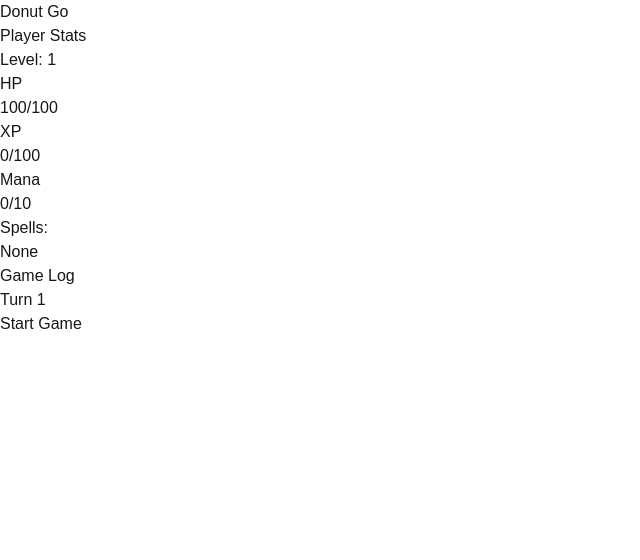
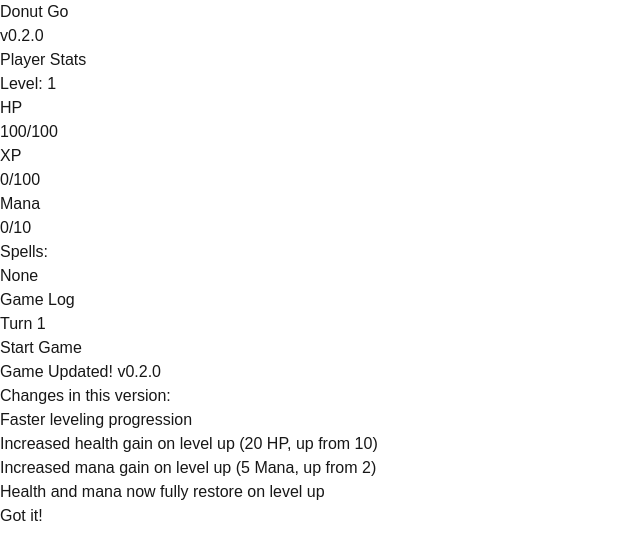
Before and after one commit to natalie-rootcause87/boilerplate-go, a Next.js app: page / in a window 1280 px wide. Shown: the top 560 px of the page, without its empty margins (0-640 px from the left). Built offline with nearby package versions, Linux system fonts and the light colour scheme.

Commit message:
Versioning

```diff
--- a/src/app/components/Game.tsx
+++ b/src/app/components/Game.tsx
@@ -3,6 +3,8 @@ import GameState, { PartialGameState, LogEntry } from '../utils/GameState';
 import EventManager from '../utils/EventManager';
 import Spell, { allSpells } from '../utils/Spell';
 import ProgressBar from './ProgressBar';
+
+const GAME_VERSION = "v0.2.0"; // Increment this when making gameplay changes
 
 export default function Game() {
   const [gameState, setGameState] = useState<GameState | null>(null);
@@ -16,6 +18,7 @@ export default function Game() {
   const [isTurnPaused, setIsTurnPaused] = useState(false);
   const [isSpellReplaceModalOpen, setIsSpellReplaceModalOpen] = useState(false);
   const [newSpellName, setNewSpellName] = useState<string>('');
+  const [isFirstVisit, setIsFirstVisit] = useState(false);
 
   useEffect(() => {
     const newGameState = new GameState();
@@ -51,6 +54,14 @@ export default function Game() {
       setIsSpellReplaceModalOpen(true);
     }
   }, [gameState?.player.spellToReplace]);
+
+  useEffect(() => {
+    const lastVersion = localStorage.getItem('gameVersion');
+    if (!lastVersion || lastVersion !== GAME_VERSION) {
+      setIsFirstVisit(true);
+      localStorage.setItem('gameVersion', GAME_VERSION);
+    }
+  }, []);
 
   const getUpdatedGameLog = (prev: GameState | null) => {
     if (!prev || prev.isGameOver) {
@@ -231,6 +242,11 @@ export default function Game() {
     }
   };
 
+  const dismissVersionModal = () => {
+    setIsFirstVisit(false);
+    localStorage.setItem('gameVersion', GAME_VERSION);
+  };
+
   if (!gameState) {
     return <div>Loading...</div>;
   }
@@ -242,6 +258,7 @@ export default function Game() {
         <h1 className="text-xl sm:text-3xl font-extrabold tracking-wide uppercase">
           Donut Go
         </h1>
+        <div className="text-xs opacity-75 mt-1">{GAME_VERSION}</div>
       </header>
 
       {/* Main Container */}
@@ -580,6 +597,29 @@ export default function Game() {
           </div>
         </div>
       )}
+
+      {isFirstVisit && (
+        <div className="fixed inset-0 bg-black bg-opacity-50 flex items-center justify-center p-4 z-50">
+          <div className="bg-white text-black p-4 sm:p-6 rounded-lg shadow-lg w-full max-w-md">
+            <h2 className="text-lg sm:text-xl font-bold mb-4">Game Updated! {GAME_VERSION}</h2>
+            <div className="space-y-2 mb-6">
+              <p className="font-bold">Changes in this version:</p>
+              <ul className="list-disc pl-5 space-y-1">
+                <li>Faster leveling progression</li>
+                <li>Increased health gain on level up (20 HP, up from 10)</li>
+                <li>Increased mana gain on level up (5 Mana, up from 2)</li>
+                <li>Health and mana now fully restore on level up</li>
+              </ul>
+            </div>
+            <button
+              onClick={dismissVersionModal}
+              className="w-full bg-pink-500 hover:bg-pink-600 transition-colors text-white font-bold py-2 px-4 rounded"
+            >
+              Got it!
+            </button>
+          </div>
+        </div>
+      )}
     </div>
   );
 }
--- a/src/app/utils/Player.ts
+++ b/src/app/utils/Player.ts
@@ -37,9 +37,11 @@ export default class Player {
     if (this.xp < 0) {
       this.xp = 0;
     }
-    this.xpForNextLevel = Math.floor(this.xpForNextLevel * 1.2); // Increase XP required for next level
-    this.maxHealth += 10; // Increase max health per level
-    this.maxMana += 2; // Increase max mana per level
+    this.xpForNextLevel = Math.floor(this.xpForNextLevel * 1.1);
+    this.maxHealth += 20;
+    this.health += 20;
+    this.maxMana += 5;
+    this.mana = this.maxMana;
     console.log(`Leveled up to ${this.level}!`);
   }
 
```
